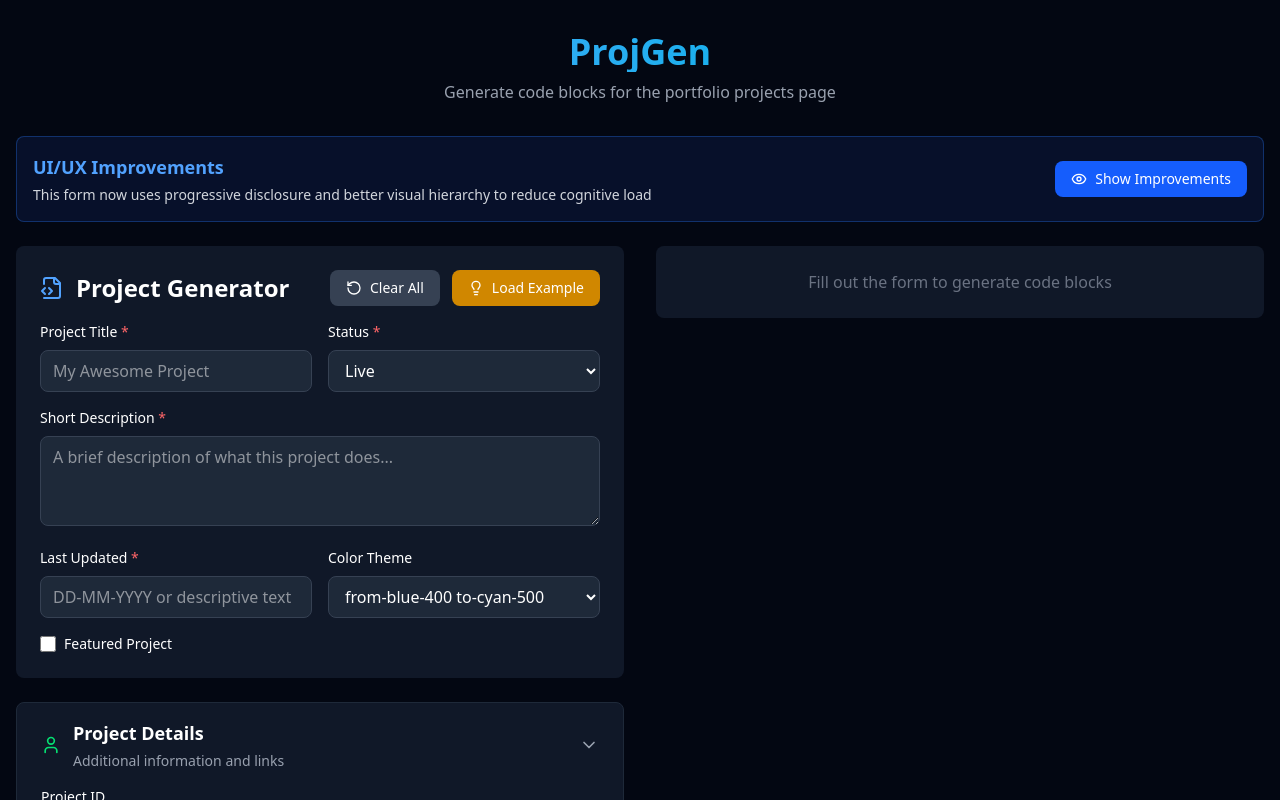
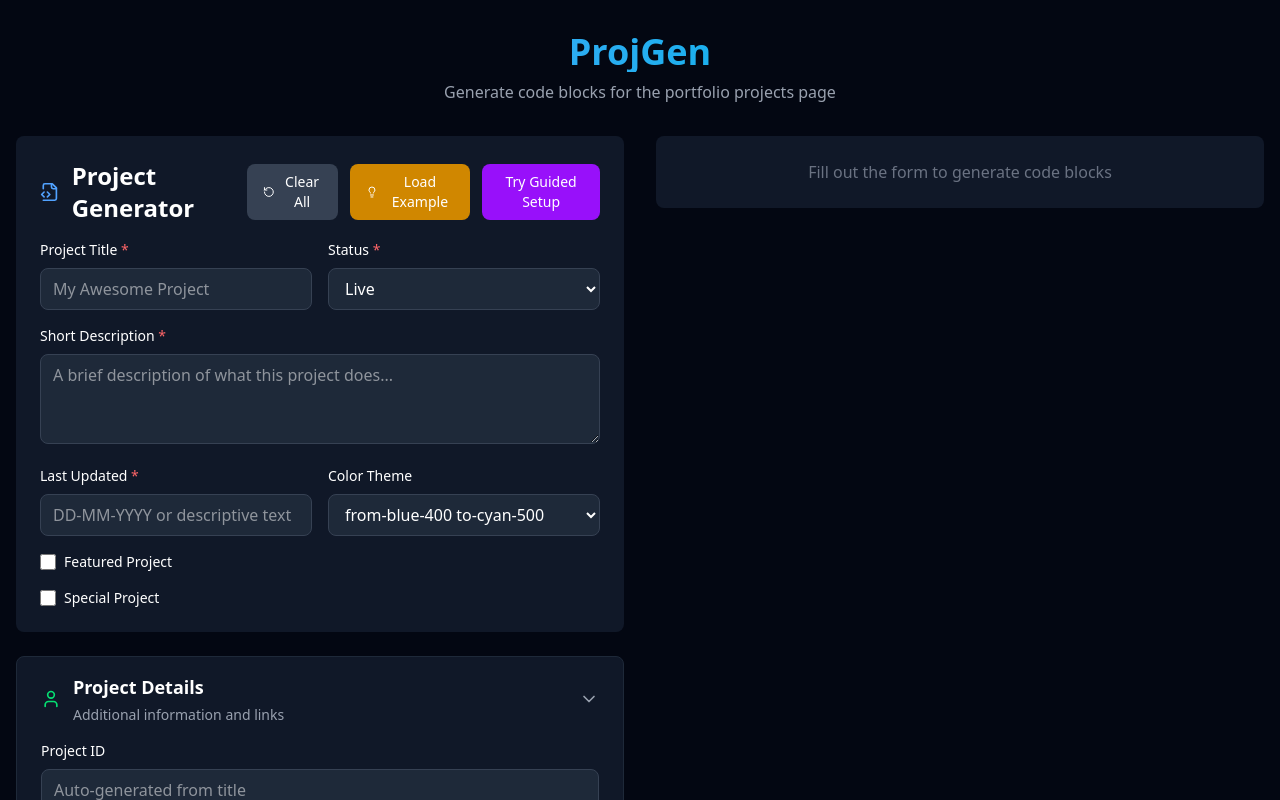
Before and after one commit to JezzWTF/projgen, a React (Vite) app: page / in a window 1280 px wide. Shown: the top 800 px of the page. Built offline with nearby package versions, Linux system fonts and the light colour scheme.

Commit message:
Implement Project Wizard and enhance ProjectForm with special project feature

```diff
--- a/src/App.tsx
+++ b/src/App.tsx
@@ -1,19 +1,28 @@
 import { useState } from 'react'
 import ProjectFormImproved from './components/ProjectFormImproved'
+import ProjectWizard from './components/ProjectWizard' // Import ProjectWizard
 import CodeOutput from './components/CodeOutput'
-import UIComparisonDemo from './components/UIComparisonDemo'
+// import UIComparisonDemo from './components/UIComparisonDemo'
 import type { ProjectFormData } from './types/project'
+
+type ViewMode = 'form' | 'wizard' // Define view modes
 
 function App() {
   const [projectData, setProjectData] = useState<ProjectFormData | null>(null)
+  const [viewMode, setViewMode] = useState<ViewMode>('form') // Default to form view
 
   const handleFormSubmit = (data: ProjectFormData) => {
     setProjectData(data)
+    // Optionally, switch back to form view or a success view after submission
   }
 
   const handleReset = () => {
     setProjectData(null)
+    // Optionally, reset viewMode to 'form' if desired
   }
+
+  const switchToWizard = () => setViewMode('wizard')
+  const switchToForm = () => setViewMode('form')
 
   return (
     <div className="min-h-screen bg-gray-950 text-white">
@@ -27,11 +36,15 @@ function App() {
           </p>
         </header>
 
-        <UIComparisonDemo />
+        {/* <UIComparisonDemo /> */}
 
         <div className="grid lg:grid-cols-2 gap-8">
           <div className="space-y-6">
-            <ProjectFormImproved onSubmit={handleFormSubmit} />
+            {viewMode === 'form' ? (
+              <ProjectFormImproved onSubmit={handleFormSubmit} onSwitchToWizard={switchToWizard} />
+            ) : (
+              <ProjectWizard onSubmit={handleFormSubmit} onSwitchToForm={switchToForm} />
+            )}
           </div>
 
           <div className="space-y-6">
--- a/src/components/ProjectFormImproved.tsx
+++ b/src/components/ProjectFormImproved.tsx
@@ -24,7 +24,8 @@ export default function ProjectFormImproved({ onSubmit, onSwitchToWizard }: Prop
     challenges: [],
     screenshots: [],
     content: [],
-    isOpenSource: true
+    isOpenSource: true,
+    special: false // Add special to initial state
   })
 
   // Track whether the ID was manually edited by the user
@@ -122,7 +123,8 @@ export default function ProjectFormImproved({ onSubmit, onSwitchToWizard }: Prop
       galleryFolder: "example-gallery",
       hideVisualSection: false,
       hideProjectInfo: false,
-      hideTechStack: false
+      hideTechStack: false,
+      special: false // Add special to example data
     })
     setIsIdManuallyEdited(true) // Example data has a pre-set ID
   }
@@ -141,7 +143,8 @@ export default function ProjectFormImproved({ onSubmit, onSwitchToWizard }: Prop
       challenges: [],
       screenshots: [],
       content: [],
-      isOpenSource: true
+      isOpenSource: true,
+      special: false // Add special to cleared data
     })
     setIsIdManuallyEdited(false) // Reset to auto-generation mode
   }
@@ -291,6 +294,16 @@ export default function ProjectFormImproved({ onSubmit, onSwitchToWizard }: Prop
               className="w-4 h-4 text-blue-600 bg-gray-800 border-gray-700 rounded focus:ring-blue-500"
             />
             <label className="ml-2 text-sm">Featured Project</label>
+          </div>
+
+          <div className="flex items-center">
+            <input
+              type="checkbox"
+              checked={formData.special || false}
+              onChange={(e) => handleInputChange('special', e.target.checked)}
+              className="w-4 h-4 text-yellow-600 bg-gray-800 border-gray-700 rounded focus:ring-yellow-500"
+            />
+            <label className="ml-2 text-sm">Special Project</label>
           </div>
         </form>
       </div>
--- a/src/components/ProjectWizard.tsx
+++ b/src/components/ProjectWizard.tsx
@@ -26,7 +26,8 @@ export default function ProjectWizard({ onSubmit, onSwitchToForm }: Props) {
     challenges: [],
     screenshots: [],
     content: [],
-    isOpenSource: true
+    isOpenSource: true,
+    special: false // Add special to initial state
   })
 
   const [isIdManuallyEdited, setIsIdManuallyEdited] = useState(false)
@@ -111,7 +112,8 @@ export default function ProjectWizard({ onSubmit, onSwitchToForm }: Props) {
       galleryFolder: "example-gallery",
       hideVisualSection: false,
       hideProjectInfo: false,
-      hideTechStack: false
+      hideTechStack: false,
+      special: false // Add special to example data
     })
     setIsIdManuallyEdited(true)
   }
@@ -130,7 +132,8 @@ export default function ProjectWizard({ onSubmit, onSwitchToForm }: Props) {
       challenges: [],
       screenshots: [],
       content: [],
-      isOpenSource: true
+      isOpenSource: true,
+      special: false // Add special to cleared data
     })
     setIsIdManuallyEdited(false)
     setCurrentStep(1)
@@ -311,6 +314,17 @@ export default function ProjectWizard({ onSubmit, onSwitchToForm }: Props) {
                 />
                 <label className="ml-2 text-sm">Featured Project</label>
                 <p className="text-xs text-gray-500 ml-2">(appears prominently in portfolio)</p>
+              </div>
+
+              <div className="flex items-center">
+                <input
+                  type="checkbox"
+                  checked={formData.special || false}
+                  onChange={(e) => handleInputChange('special', e.target.checked)}
+                  className="w-4 h-4 text-yellow-600 bg-gray-800 border-gray-700 rounded focus:ring-yellow-500"
+                />
+                <label className="ml-2 text-sm">Special Project</label>
+                <p className="text-xs text-gray-500 ml-2">(marks project with a special tag)</p>
               </div>
             </div>
           </WizardStep>
--- a/src/types/project.ts
+++ b/src/types/project.ts
@@ -28,6 +28,7 @@ export interface ProjectFormData {
   // ProjectsPage.tsx specific fields
   color: string
   featured: boolean
+  special?: boolean // Add the new special tag
 }
 
 export interface ContentSection {
@@ -40,6 +41,7 @@ export const STATUS_OPTIONS = [
   'Live',
   'Active',
   'Private',
+  'InDev',
   'Paused',
   'Experimental'
 ] as const
```
